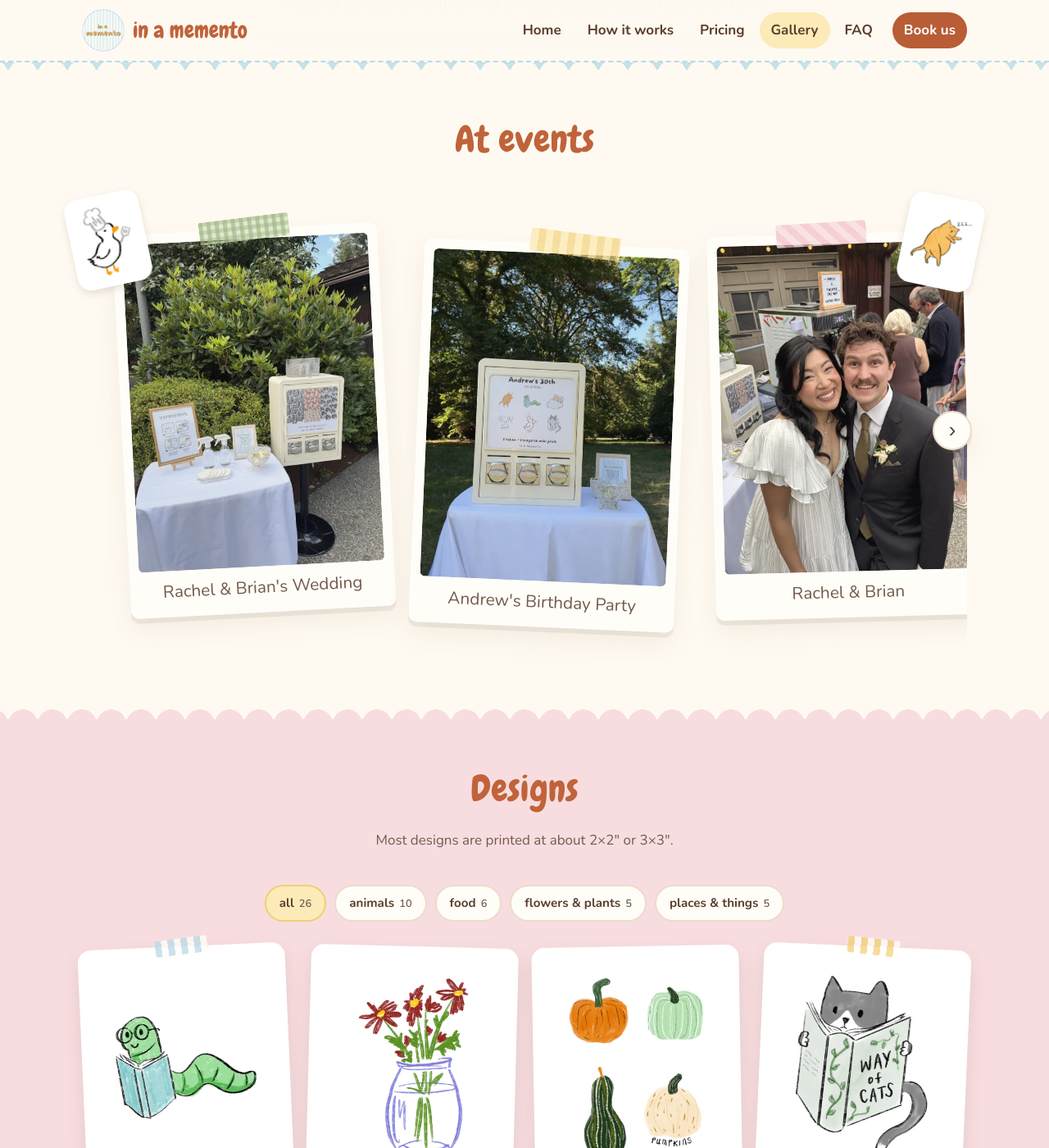
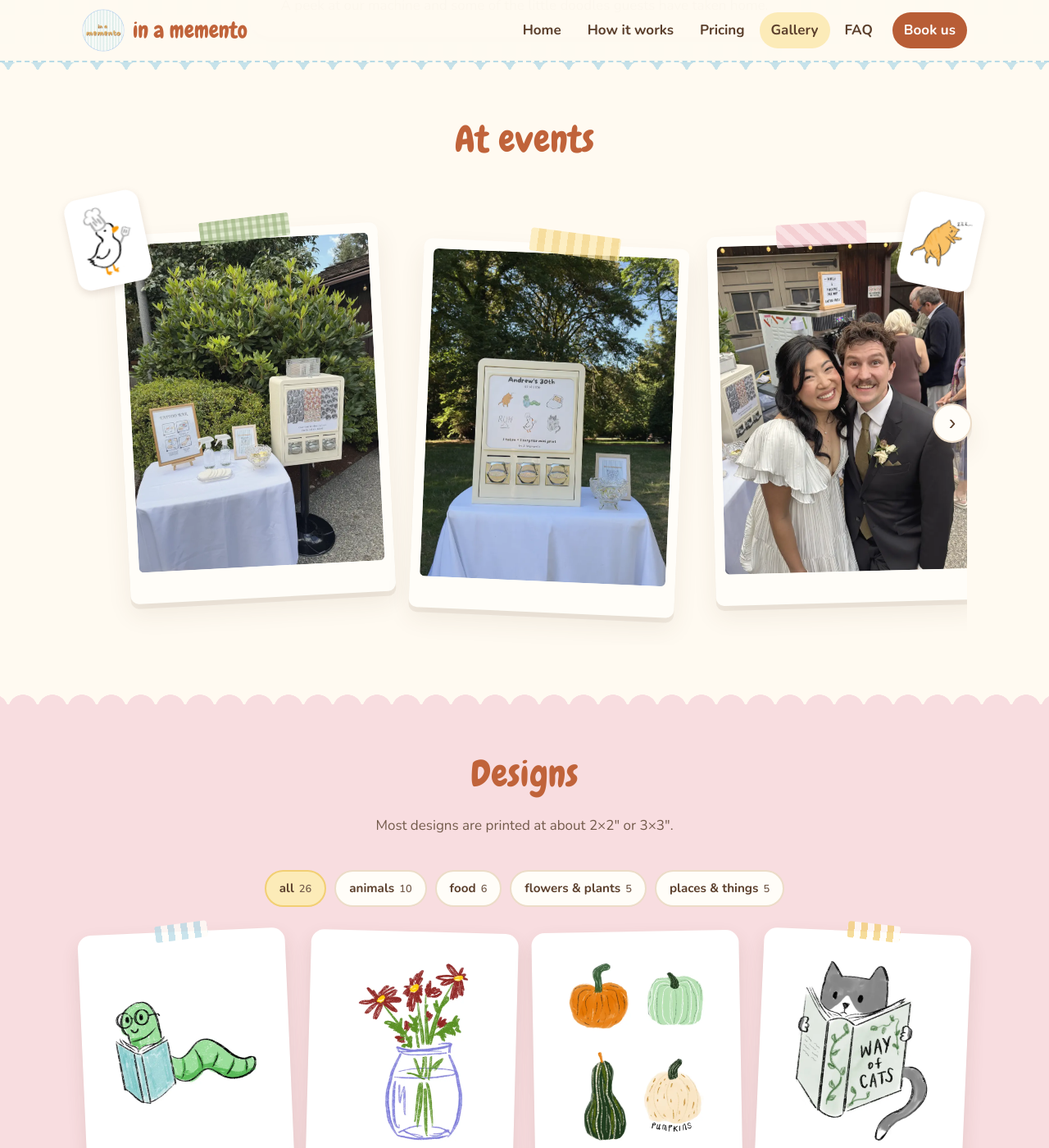
Before and after one commit to andrew-hy-kim/in.a.memento, a Jekyll site: the page built from gallery/index.html, in a window 1280 px wide and 1400 px high, scrolled down 220 px. Shown: the whole window at 82% size. Built offline with Jekyll 4.4.1, drawn with Linux system fonts in a browser that asks for light colours.

Commit message:
Gallery: drop captions under event photos, keep a deeper instant-photo border
Co-Authored-By: Claude Opus 5.5 <noreply@anthropic.com>
Claude-Session: https://claude.ai/code/session_01A4x6zNFM2ikQnVBPRWM1LK

```diff
--- a/css/style.css
+++ b/css/style.css
@@ -1741,3 +1741,7 @@ main > section + section,
   .design-filters { gap: 8px; margin-bottom: 22px; }
   .filter-chip { font-size: 0.88rem; padding: 6px 12px; }
 }
+
+/* Gallery photos have no captions: keep the instant-photo look with a deeper bottom border */
+.scrapbook-wrap .polaroid.scrap { padding-bottom: 38px; }
+@media (max-width: 640px) { .scrapbook-wrap .polaroid.scrap { padding-bottom: 26px; } }
--- a/gallery/index.html
+++ b/gallery/index.html
@@ -30,50 +30,41 @@ description: "Photos and videos of our vending machine at weddings and parties,
         <figure class="polaroid scrap">
           <img src="{{ '/images/gallery/wedding-setup.webp' | relative_url }}" width="825" height="1100" loading="lazy"
                alt="The full setup: the vending machine beside a table with a Tattoo Bar sign, spray bottles, sponges, gold tokens and an Instagram QR code">
-          <figcaption>Rachel &amp; Brian's Wedding</figcaption>
         </figure>
       <figure class="polaroid scrap">
           <img src="{{ '/images/gallery/andrews-30th.webp' | relative_url }}" width="825" height="1100" loading="lazy"
                alt="The cream in a memento vending machine on a table outdoors at Andrew's 30th birthday, its display showing six doodle designs and '1 token = 1 surprise mini print', beside a crystal token bowl and an Instagram QR code">
-          <figcaption>Andrew's Birthday Party</figcaption>
         </figure>
       <figure class="polaroid scrap">
         <img src="{{ '/images/gallery/wedding-couple.webp' | relative_url }}" width="825" height="1100" loading="lazy"
              alt="Rachel and Brian smiling cheek to cheek at their wedding, with the in a memento machine and tattoo bar behind them">
-        <figcaption>Rachel &amp; Brian</figcaption>
       </figure>
       <figure class="polaroid scrap scrap-video" data-video="{{ '/videos/bday-video-1.mp4' | relative_url }}">
           <img src="{{ '/images/gallery/bday-video-1.webp' | relative_url }}" width="540" height="960" loading="lazy"
                alt="Video: a guest twists the knob on the vending machine and smiles at the mini print he pulled">
           <span class="play-badge" aria-hidden="true">▶</span>
-          <figcaption>twist… and reveal!</figcaption>
         </figure>
       <figure class="polaroid scrap">
           <img src="{{ '/images/gallery/wedding-tattoo-bar.webp' | relative_url }}" width="825" height="1100" loading="lazy"
                alt="Close up of the tattoo bar: a framed four-step guide to applying a temporary tattoo, two spray bottles, sponges and a crystal bowl of gold tokens">
-          <figcaption>the tattoo bar</figcaption>
         </figure>
       <figure class="polaroid scrap scrap-video" data-video="{{ '/videos/wedding-video-1.mp4' | relative_url }}">
           <img src="{{ '/images/gallery/wedding-video-1.webp' | relative_url }}" width="540" height="960" loading="lazy"
                alt="Video: a slow pan across the tattoo bar table and the vending machine at Rachel & Brian's wedding">
           <span class="play-badge" aria-hidden="true">▶</span>
-          <figcaption>the tattoo bar, in motion</figcaption>
         </figure>
       <figure class="polaroid scrap">
         <img src="{{ '/images/gallery/wedding-couple-tattoos.webp' | relative_url }}" width="825" height="1100" loading="lazy"
              alt="Rachel and Brian at the tattoo bar during their reception, each holding up the temporary tattoo they just got from the machine">
-        <figcaption>newlyweds, newly inked</figcaption>
       </figure>
       <figure class="polaroid scrap scrap-video" data-video="{{ '/videos/bday-video-2.mp4' | relative_url }}">
           <img src="{{ '/images/gallery/bday-video-2.webp' | relative_url }}" width="540" height="960" loading="lazy"
                alt="Video: a guest turns the knob and reads the surprise mini print he got">
           <span class="play-badge" aria-hidden="true">▶</span>
-          <figcaption>what did you get?</figcaption>
         </figure>
       <figure class="polaroid scrap">
         <img src="{{ '/images/gallery/wedding-machine.webp' | relative_url }}" width="825" height="1100" loading="lazy"
              alt="The cream vending machine on its black stand next to the tattoo bar table, its display reading 'Show your un-dye-ing love for us and get inked!'">
-        <figcaption>the machine</figcaption>
       </figure>
       </div>
       <button class="scrap-nav scrap-next" type="button" aria-label="More photos">›</button>
```
Also changed, not shown: README.md.
